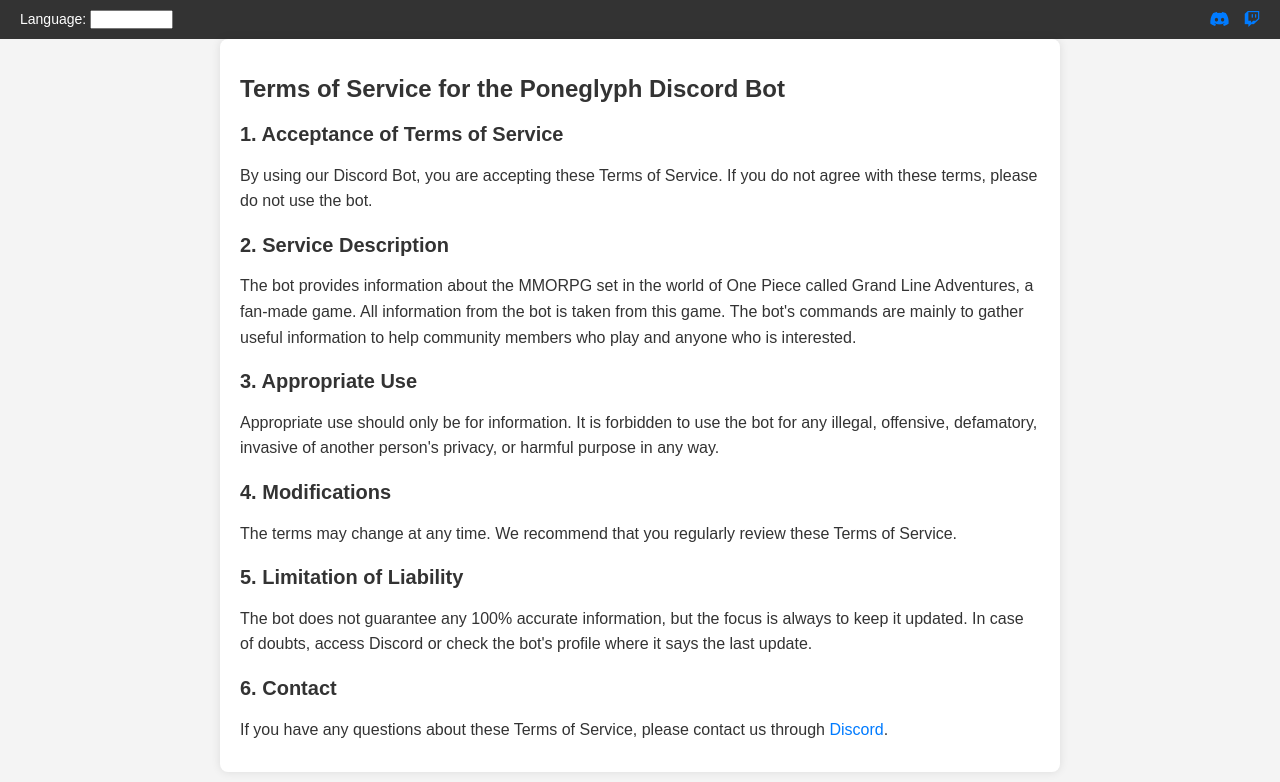
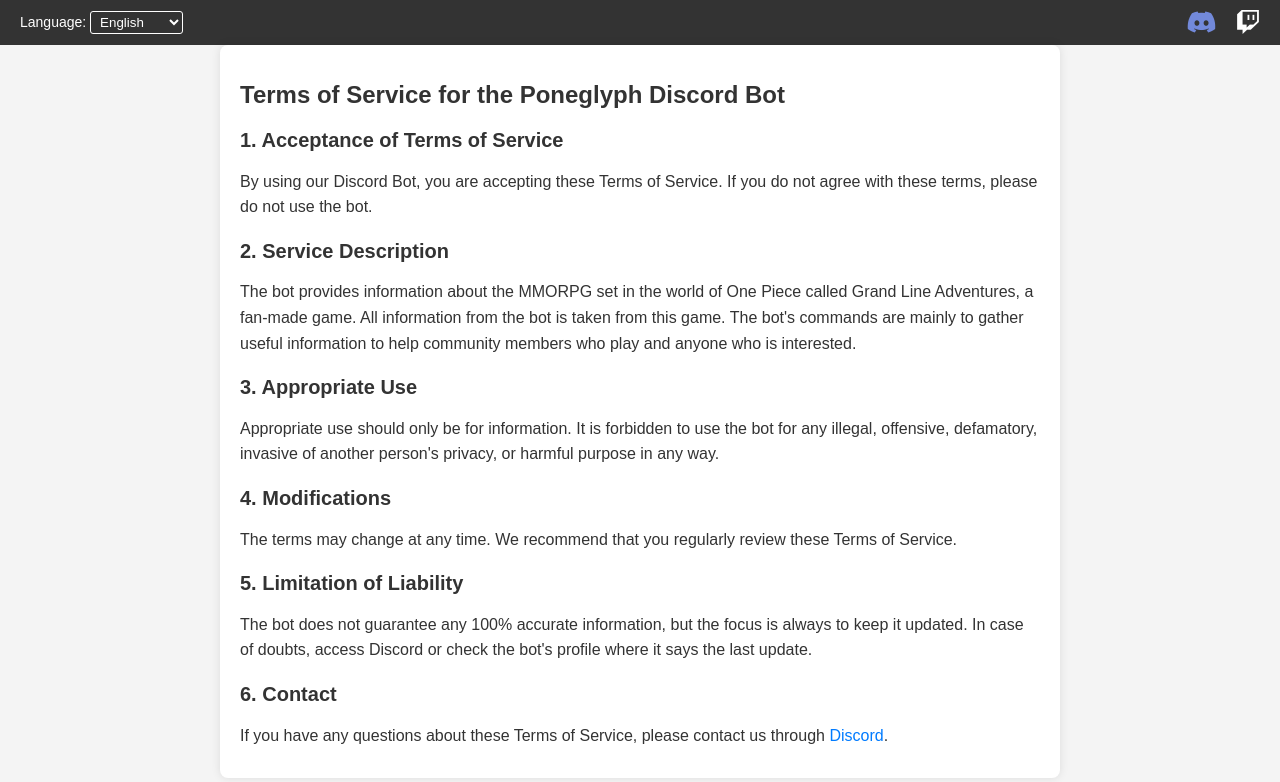
Before and after one commit to aoogusto/poneglyph_termos_de_uso, a plain HTML site: page index.html in a window 1280 px wide. Drawn offline with Linux system fonts and the light colour scheme.

Commit message:
Update style.css

```diff
--- a/style.css
+++ b/style.css
@@ -23,14 +23,29 @@
   color: white;
 }
 
-.social-icons a {
-  margin-left: 10px;
+.language-selector select {
+  background-color: #333;
+  color: white;
+  border: 1px solid white;
+  padding: 2px 5px;
+  border-radius: 3px;
 }
 
-.social-icons img {
-  width: 24px;
-  height: 24px;
-  filter: invert(100%);
+.social-icons a {
+  margin-left: 15px;
+}
+
+.social-icons i {
+  font-size: 24px;
+  color: #fff;
+}
+
+.social-icons a[title="Discord"] i {
+  color: #7289da; /* Cor azul do Discord */
+}
+
+social-icons a[title="Twitch"] i {
+  color: #9146ff; /* Cor roxa do Twitch */
 }
 
 main {
```
